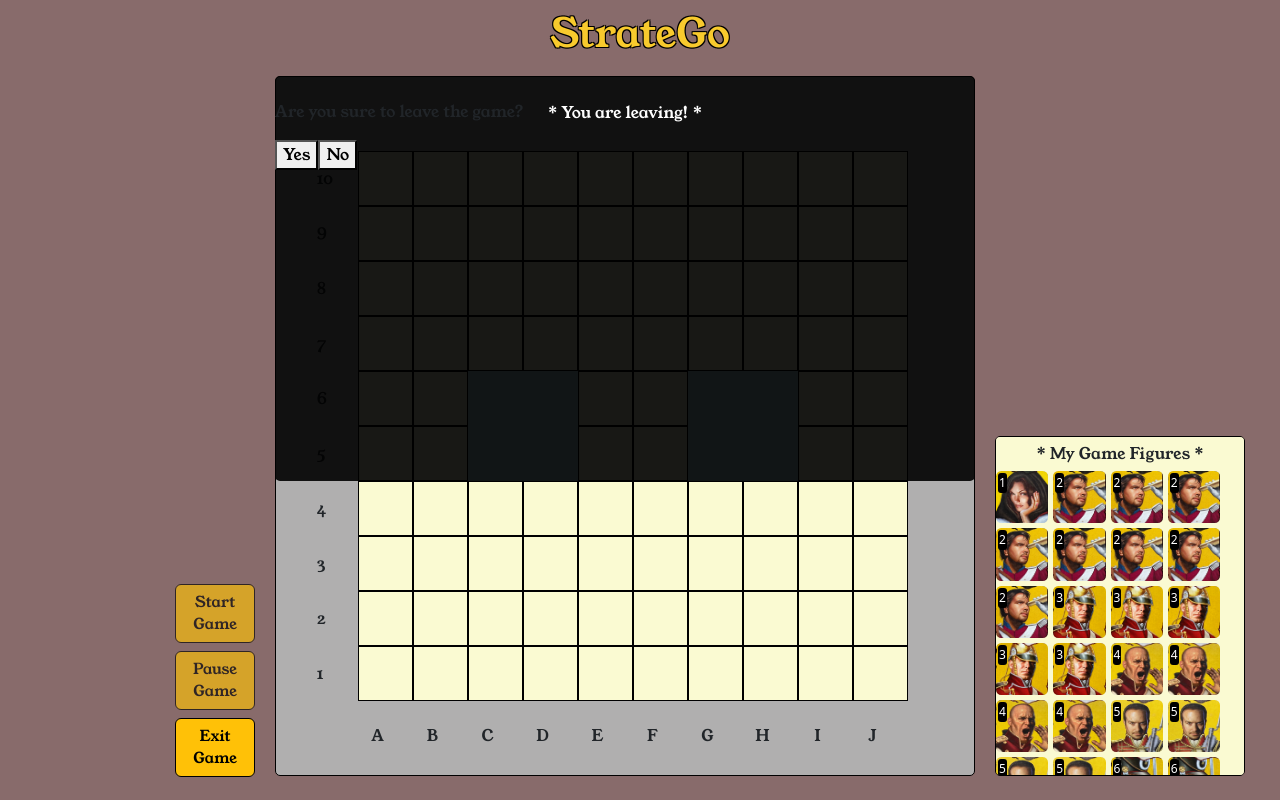
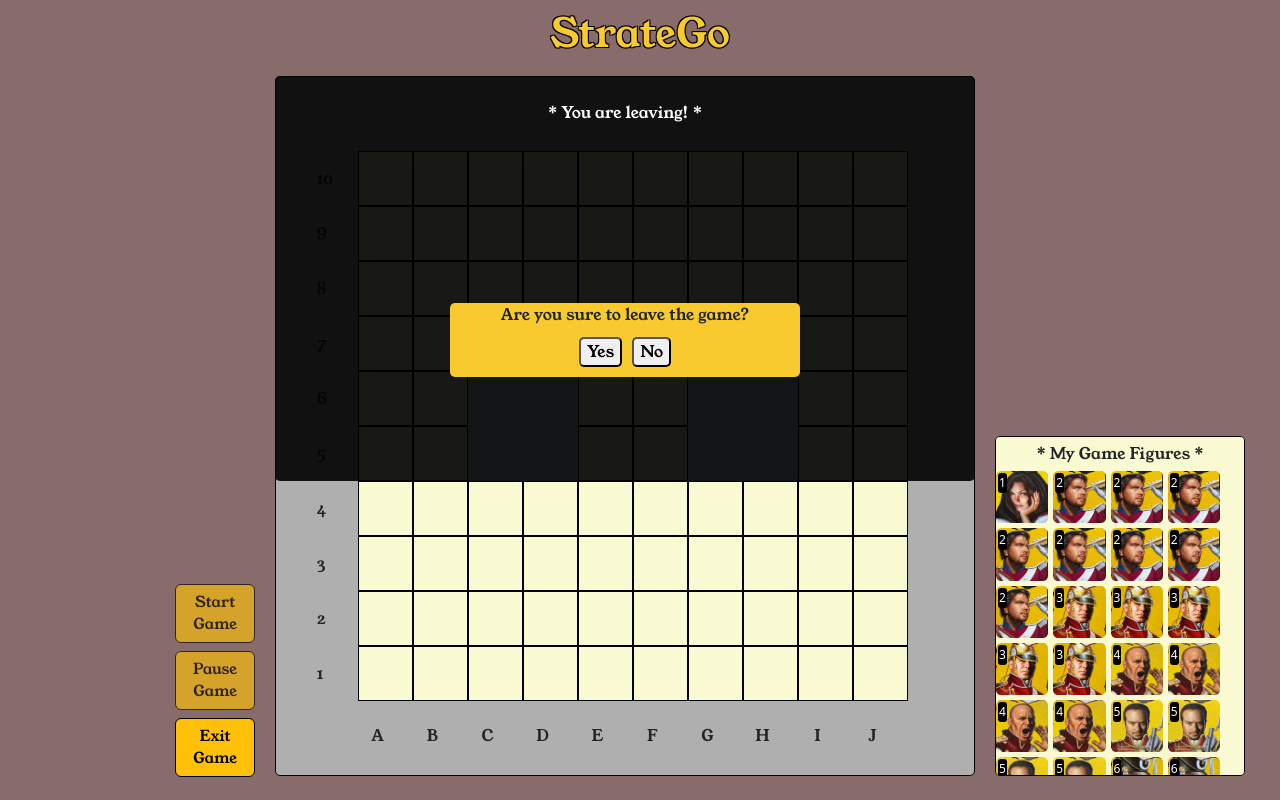
Before and after one commit to DenKim94/PRJ_StrateGoWeb, a React (Create React App) app in the folder client/game-app/: page / in a window 1280 px wide. Both pictures are taken after a click on the button "Exit Game". Built offline with nearby package versions, Linux system fonts and the light colour scheme.

Commit message:
Handle exit logic implemented

```diff
--- a/client/game-app/src/App.jsx
+++ b/client/game-app/src/App.jsx
@@ -15,6 +15,7 @@ const App = () => {
 
         pauseButtonText: "Pause Game", // default value [string]
         startButtonText: "Start Game", // default value [string]
+        exitButtonText: "Exit Game",  // default value [string]
         disabledStartButton: true,     // default value [boolean]
         counterUsedStartButton: 0,     // default value [integer]
 
@@ -28,6 +29,7 @@ const App = () => {
         isPaused: false,       // default value [boolean]
         leaveGame: false,      // default value [boolean]
         exitConfirmed: false,  // default value [boolean]
+        exitCanceled: false,   // default value [boolean]
     });
 
     /*** Functions after click the buttons ****/
@@ -98,7 +100,6 @@ const App = () => {
     }
 
     function exitGame(){
-        console.log(">> Exit Game: In Progress...")
         // Set ready2Play = false to exit game
         setGameStates((prevStates) => ({
             ...prevStates,
@@ -140,7 +141,9 @@ const App = () => {
         <div className = "App" style={parameters.styleApp}>
             <GameLogo/>
             <div className="ui-container" >
-            <Cover GameStates={gameStates} updateGameStates = {setGameStates} className={gameStates.ready2Play ? '' : 'Cover-FadeOut'} />
+            {!gameStates.ready2Play && (<Cover GameStates={gameStates} updateGameStates = {setGameStates}
+                                        ButtonStates = {buttonStates}
+                                        className={gameStates.ready2Play ? '' : 'Cover-FadeOut'} />)}
                 <div className="btn-container" style = {parameters.styleButtonContainer}>
                     <button type="button"
                             id={!buttonStates.disabledStartButton ? "highlighted-button": ''}
@@ -161,7 +164,7 @@ const App = () => {
                             className="btn btn-warning"
                             style={parameters.styleButtonText}
                             onClick={exitGame}>
-                        {'Exit Game'}
+                        {buttonStates.exitButtonText}
                     </button>
                 </div>
                 <GameField gameFieldSettings = {parameters.gameFieldObj}
--- a/client/game-app/src/components/gameSection/Cover.jsx
+++ b/client/game-app/src/components/gameSection/Cover.jsx
@@ -1,10 +1,31 @@
-import React from 'react';
+import React, {useEffect} from 'react';
 import * as parameters from '../../game-logic/parameters.js';
 import CoverContent from './CoverContent.jsx'
 import './Cover.css'
 import ExitBox from './ExitBox.jsx';
 
-const Cover = ({ GameStates, updateGameStates, styleCover = parameters.styleCover }) => {
+const Cover = ({ GameStates, updateGameStates, ButtonStates, styleCover = parameters.styleCover }) => {
+
+  useEffect(() => {
+    const updateCoverState = () => {
+        if(GameStates.exitCanceled) {
+          updateGameStates((prevStates) => ({
+            ...prevStates,
+            exitConfirmed: false,
+            exitCanceled: false,
+            leaveGame: false,
+        }));
+          if(ButtonStates.counterUsedStartButton > 0){
+            updateGameStates((prevStates) => ({
+                ...prevStates,
+                ready2Play: true,
+            }));
+          }
+        }
+    };
+
+    updateCoverState()
+    }, [GameStates.exitCanceled, updateGameStates, ButtonStates])
 
     // Predefined style of the cover component
     const coverStyle = {
@@ -12,17 +33,11 @@ const Cover = ({ GameStates, updateGameStates, styleCover = parameters.styleCove
       opacity: GameStates.ready2Play ? 0 : 1,  // Opacity of the component depending on the state of 'isReady2Play'
     };
 
-    // Leave the function after starting the game --> component will not be rendered except of pausing
-    if(GameStates.ready2Play){
-      return;
-    }
-
     return(
         <div style = {coverStyle}>
           {/* Use an additional component to render and style the cover content  */}
               <CoverContent gameStates = {GameStates} />
-              {GameStates.leaveGame &&
-              !GameStates.exitConfirmed &&
+              {GameStates.leaveGame && !GameStates.exitCanceled && !GameStates.exitConfirmed &&
               (<ExitBox gameStates = {GameStates}
                         updateGameStates = {updateGameStates}/>)}
         </div>
--- a/client/game-app/src/components/gameSection/ExitBox.jsx
+++ b/client/game-app/src/components/gameSection/ExitBox.jsx
@@ -1,23 +1,47 @@
-import React from 'react';
+import React, {useState, useEffect}  from 'react';
 import * as parameters from '../../game-logic/parameters.js';
 
 const ExitBox = ({gameStates, updateGameStates, exitBoxProps = parameters.exitBoxProps}) => {
-    if(!gameStates.leaveGame){
-        return
-    }
-    // Functions after click on buttons
+
+    const [confirmedState, setConfirmedState] = useState(gameStates.exitConfirmed)
+    const [canceledState, setCanceledState] = useState(gameStates.exitCanceled)
+
+    // Update game states after using the buttons
     function handleConfirm(){
         console.log(">> User confirmed.")
+        setConfirmedState(true)
     }
     function handleCancel(){
         console.log(">> User canceled.")
-        return
+        setCanceledState(true)
     }
+
+    useEffect(() => {
+        const handleExit = () => {
+            if(confirmedState) {
+                updateGameStates((prevStates) => ({
+                    ...prevStates,
+                    exitConfirmed: true,
+                }));
+            }
+            if(canceledState){
+                updateGameStates((prevStates) => ({
+                    ...prevStates,
+                    exitCanceled: true,
+                }));
+            }
+        };
+
+        handleExit()
+        }, [confirmedState, canceledState, updateGameStates])
+
     return(
-        <div className="exit-box">
-        <p>{exitBoxProps.message}</p>
-            <button onClick={handleConfirm}>Yes</button>
-            <button onClick={handleCancel}>No</button>
+        <div className="exit-box" style={exitBoxProps.styleParamsBox}>
+            <p style={exitBoxProps.styleParamsMessage}>{exitBoxProps.message}</p>
+            <div style={exitBoxProps.styleParamsButtons}>
+                <button onClick={handleConfirm} style={{borderRadius: '5px'}}> Yes </button>
+                <button onClick={handleCancel} style={{borderRadius: '5px'}}> No </button>
+            </div>
       </div>
     )
 };
--- a/client/game-app/src/components/gameSection/GameField.jsx
+++ b/client/game-app/src/components/gameSection/GameField.jsx
@@ -121,7 +121,7 @@ function GameField({gameFieldSettings, gameSettings, buttonStates, setStartButto
         }
       }}>
          <div className = "dnd-container" style={parameters.styleDnDContainer}>
-          <div className="game-field-container" style={parameters.styleGameFieldContainer}>
+          <div className = "game-field-container" style={parameters.styleGameFieldContainer}>
               {/* *** y-Axis *** */}
               <YAxis yAxisArray = {yAxisNumbers}
                      axisHeight = {fieldHeight}
--- a/client/game-app/src/game-logic/parameters.js
+++ b/client/game-app/src/game-logic/parameters.js
@@ -199,8 +199,30 @@ export const coverContent = {
 /**** Settings for Component: ExitBox ****/
 export const exitBoxProps = {
     message: "Are you sure to leave the game?",
-    styleParams:{
-
+    styleParamsMessage:{
+        margin: 'auto',
+        colorText: 'black',
+    },
+    styleParamsBox:{
+        display: 'flex',
+        flexDirection: 'column',
+        position: 'relative',
+        fontFamily: 'Young Serif, serif',
+        margin: 'auto',
+        backgroundColor: 'rgb(248, 202, 45)',
+        borderRadius: '5px',
+        width: `${totalGameFieldSize/2}px`,
+        top: `${(totalGameFieldSize/2 + (gameFieldObj.fieldWidth)/10)/2}px`,
+    },
+    styleParamsButtons:{
+        fontFamily: 'Young Serif, serif',
+        position: 'relative',
+        display: 'flex',
+        flexDirection: 'row',
+        justifyContent: 'center',
+        marginTop: '10px',
+        marginBottom: '10px',
+        gap: '10px',
     }
 };
 
```
